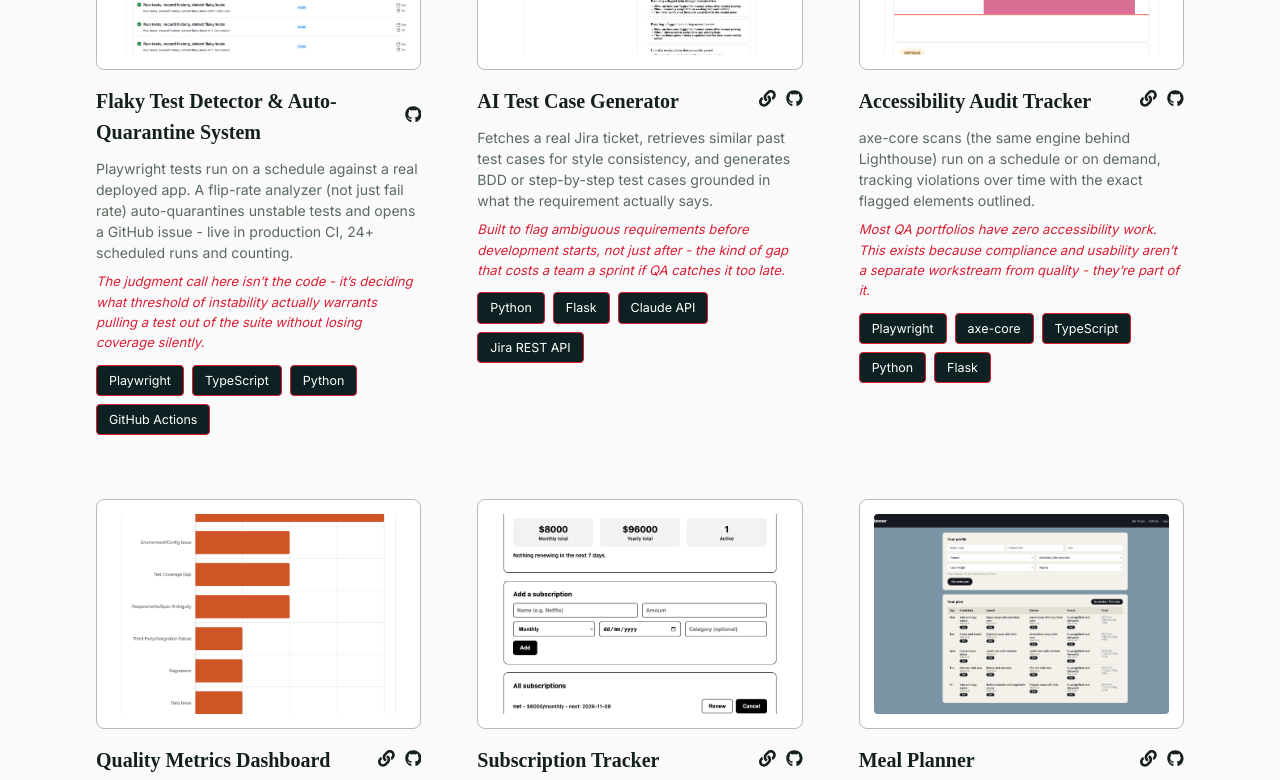
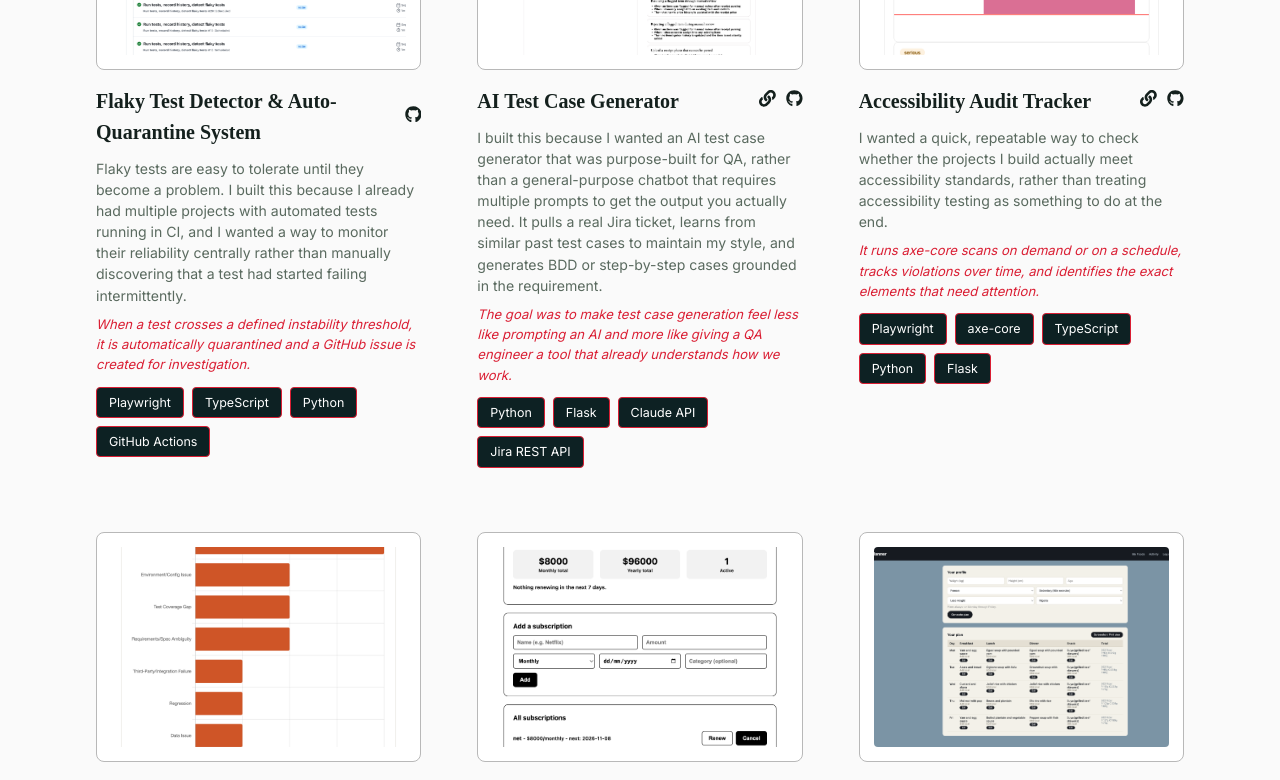
Before and after one commit to stephanieesha/portfolio, a React (Vite) app: page / in a window 1280 px wide. Shown: the part 2000-2780 px from the top of the page. Built offline with nearby package versions, Linux system fonts and the light colour scheme.

Commit message:
Update skills: add testing practices row, swap Claude API for SQL

```diff
--- a/src/components/Hero.jsx
+++ b/src/components/Hero.jsx
@@ -24,10 +24,10 @@
 
         <div className="hero-center">
           <h1 className="hero-headline">Hello, I'm Stephanie.</h1>
-          <p className="hero-subheadline">Senior QA Automation Lead</p>
+          <p className="hero-subheadline">Senior QA Lead</p>
           <p className="hero-body">
             I lead QA strategy, build automation frameworks, leverage AI-powered
-            testing practices, and ship real software alongside the teams I test for.
+            testing practices, and ship software that solve real world problems.
           </p>
         </div>
 
--- a/src/data/content.js
+++ b/src/data/content.js
@@ -2,16 +2,16 @@
   {
     name: 'Flaky Test Detector & Auto-Quarantine System',
     image: '/screenshots/flaky-test-detector.png',
-    description: 'Playwright tests run on a schedule against a real deployed app. A flip-rate analyzer (not just fail rate) auto-quarantines unstable tests and opens a GitHub issue - live in production CI, 24+ scheduled runs and counting.',
-    leadership: 'The judgment call here isn\u2019t the code - it\u2019s deciding what threshold of instability actually warrants pulling a test out of the suite without losing coverage silently.',
+    description: 'Flaky tests are easy to tolerate until they become a problem. I built this because I already had multiple projects with automated tests running in CI, and I wanted a way to monitor their reliability centrally rather than manually discovering that a test had started failing intermittently.',
+    leadership: 'When a test crosses a defined instability threshold, it is automatically quarantined and a GitHub issue is created for investigation.',
     stack: ['Playwright', 'TypeScript', 'Python', 'GitHub Actions'],
     link: 'https://github.com/stephanieesha/flaky-test-detector',
   },
   {
     name: 'AI Test Case Generator',
     image: '/screenshots/ai-test-case-generator.png',
-    description: 'Fetches a real Jira ticket, retrieves similar past test cases for style consistency, and generates BDD or step-by-step test cases grounded in what the requirement actually says.',
-    leadership: 'Built to flag ambiguous requirements before development starts, not just after - the kind of gap that costs a team a sprint if QA catches it too late.',
+    description: "I built this because I wanted an AI test case generator that was purpose-built for QA, rather than a general-purpose chatbot that requires multiple prompts to get the output you actually need. It pulls a real Jira ticket, learns from similar past test cases to maintain my style, and generates BDD or step-by-step cases grounded in the requirement.",
+    leadership: "The goal was to make test case generation feel less like prompting an AI and more like giving a QA engineer a tool that already understands how we work.",
     stack: ['Python', 'Flask', 'Claude API', 'Jira REST API'],
     link: 'https://github.com/stephanieesha/ai-test-case-generator',
     liveUrl: 'https://test-case-generator-ro2z.onrender.com/',
@@ -19,8 +19,8 @@
   {
     name: 'Accessibility Audit Tracker',
     image: '/screenshots/accessibility-tracker.png',
-    description: 'axe-core scans (the same engine behind Lighthouse) run on a schedule or on demand, tracking violations over time with the exact flagged elements outlined.',
-    leadership: 'Most QA portfolios have zero accessibility work. This exists because compliance and usability aren\u2019t a separate workstream from quality - they\u2019re part of it.',
+    description: "I wanted a quick, repeatable way to check whether the projects I build actually meet accessibility standards, rather than treating accessibility testing as something to do at the end.",
+    leadership: "It runs axe-core scans on demand or on a schedule, tracks violations over time, and identifies the exact elements that need attention.",
     stack: ['Playwright', 'axe-core', 'TypeScript', 'Python', 'Flask'],
     link: 'https://github.com/stephanieesha/accessibility-audit-tracker',
     liveUrl: 'https://accessibility-audit-tracker.onrender.com/',
@@ -28,8 +28,8 @@
   {
     name: 'Quality Metrics Dashboard',
     image: '/screenshots/quality-metrics-dashboard.png',
-    description: 'Bugs categorized by root cause, weighted by severity (a category with fewer but worse bugs can outrank one with more but trivial ones), plus a live catch-rate view pulling real data from the Flaky Test Detector.',
-    leadership: 'Built for the conversation this enables with engineering leads: not "how many bugs" but "why," which is the version of the data that actually changes what a team does next.',
+    description: "I made this to work alongside my Flaky Test Detector, turning the bugs it catches into quality insights rather than just a list of failures. Bugs are categorized by root cause and weighted by severity, while a live catch-rate view pulls data directly from the detector.",
+    leadership: 'The goal was to answer not just “how many bugs were found?” but “what kinds of problems were found, and how serious are they?”',
     stack: ['Python', 'Flask', 'Chart.js'],
     link: 'https://github.com/stephanieesha/quality-metrics-dashboard',
     liveUrl: 'https://quality-metrics-dashboard.onrender.com/',
@@ -37,7 +37,8 @@
   {
     name: 'Subscription Tracker',
     image: '/screenshots/subscription-tracker.png',
-    description: 'Tracks recurring subscriptions with correct billing-cycle math across weekly/monthly/yearly - the kind of date arithmetic that\u2019s easy to get subtly wrong (month-end rollovers, leap years) if you\u2019re not deliberate about it.',
+    description: "It tracks recurring subscriptions across weekly, monthly, and yearly billing cycles, with date calculations that correctly handle things like month-end rollovers and leap years.",
+    leadership: "The goal was simple: I have too many subscriptions and wanted to make it harder to forget about them until after they renewed.",
     stack: ['Python', 'Flask', 'SQLite'],
     link: 'https://github.com/stephanieesha/subscription-tracker',
     liveUrl: 'https://subscription-tracker-l8dq.onrender.com/',
@@ -45,8 +46,8 @@
   {
     name: 'Meal Planner',
     image: '/screenshots/meal-planner.png',
-    description: 'Generates a personalized, region-appropriate weekly meal plan with real portion scaling and a hard safety floor on calorie targets - accounts, a personal food library with USDA nutrition lookup, and an editable plan table.',
-    leadership: 'A full-stack build with real user accounts and data integrity concerns, not a toy app - the same rigor as the QA tooling, applied somewhere with no test suite requirement forcing it.',
+    description: "I struggled with weight loss and wanted a tool to help with that. This helps me track my activity(uploaded from my apple watch) and plan my meals without making eating feel repetitive or restrictive. Instead of assigning me the same meals to the same days, it uses a library of foods I like to build flexible weekly plans with portion scaling, nutrition data, and region-appropriate meals.",
+    leadership: "The goal was to make structured eating flexible enough that I could still enjoy my food while working toward a weight-loss goal.",
     stack: ['Python', 'Flask', 'SQLite', 'Claude API'],
     link: 'https://github.com/stephanieesha/Fitness_Meal_Planner',
     liveUrl: 'https://meal-planner-ioeg.onrender.com/',
@@ -54,8 +55,8 @@
   {
     name: 'Recipe Organizer',
     image: '/screenshots/recipe-organizer.png',
-    description: 'Saves recipes from TikTok/Instagram links, extracting ingredients and directions with AI where the platform\u2019s terms actually allow it - and being upfront in the product itself about where they don\u2019t.',
-    leadership: 'Checked both platforms\u2019 real API terms before writing a line of code, rather than assuming a plan would work - that verification step is the difference between a demo and something real.',
+    description: "I had over 100 recipes saved across TikTok and Instagram that I want to try. I built this to bring them into one place, extract the ingredients and directions, and organize them into categories like desserts, egg dishes, and more. It uses AI to turn supported recipe links into structured, usable recipes.",
+    leadership: "The goal was simple: turn a collection of saved videos into a recipe library I could actually cook from.",
     stack: ['Python', 'Flask', 'SQLite', 'Claude API'],
     link: 'https://github.com/stephanieesha/recipie-organizer',
     liveUrl: 'https://recipie-organizer.onrender.com/',
@@ -63,7 +64,7 @@
   {
     name: 'Shirly 2.0',
     image: '/screenshots/shirly2.png',
-    description: 'A rebuild of my original shopping-price tracker: shopping lists, price history per item, and spend tracking. This is the live app all four QA tools above actually test against.',
+    description: 'A rebuild of my original shopping-price tracker with a nicer UI: shopping lists, price history per item, and spend tracking.',
     stack: ['React', 'Redux', 'Express', 'Node', 'MongoDB'],
     link: 'https://github.com/stephanieesha/Shirly2.0',
     liveUrl: 'https://shirly2-0.onrender.com/',
@@ -71,14 +72,16 @@
   {
     name: 'Shirly',
     image: '/screenshots/project-image-a.png',
-    description: 'Built to solve a real problem: tracking grocery prices and keeping shopping within budget. Auto-generates shopping lists from purchase history and tracks price changes on frequently bought items.',
+    description: "I built this because I kept forgetting things on my grocery list when I was out shopping, and I wanted to know how much I was actually spending on the things I buy regularly. Shirly uses purchase history to predict what I’ll need to buy soon, automatically builds shopping lists, and tracks price changes on frequently purchased items over time.",
+    leadership: "The goal was to make grocery shopping more predictable: fewer forgotten items, and a clearer picture of where my money was going.",
     stack: ['React', 'Express', 'Node', 'MongoDB'],
     link: 'https://github.com/stephanieesha/Shirly',
   },
   {
     name: "Esha's Memory Game",
     image: '/screenshots/project-image-b.png',
-    description: 'A card-matching memory game built during the She Code Africa Cohort 2 mentoring program.',
+    description: "I built this as one of my first projects during the She Code Africa Cohort 2 mentoring program. I wanted to move beyond static pages and build something interactive, so I made a simple card-matching game using vanilla JavaScript. ",
+    leadership: "The cards are shuffled, briefly revealed, and then flipped back so the player has to remember their positions and match the pairs.",
     stack: ['JavaScript', 'HTML', 'Bootstrap'],
     link: 'https://github.com/stephanieesha/Brain_Teaser',
     liveUrl: 'https://stephanies-brain-teaser.netlify.app/',
```
